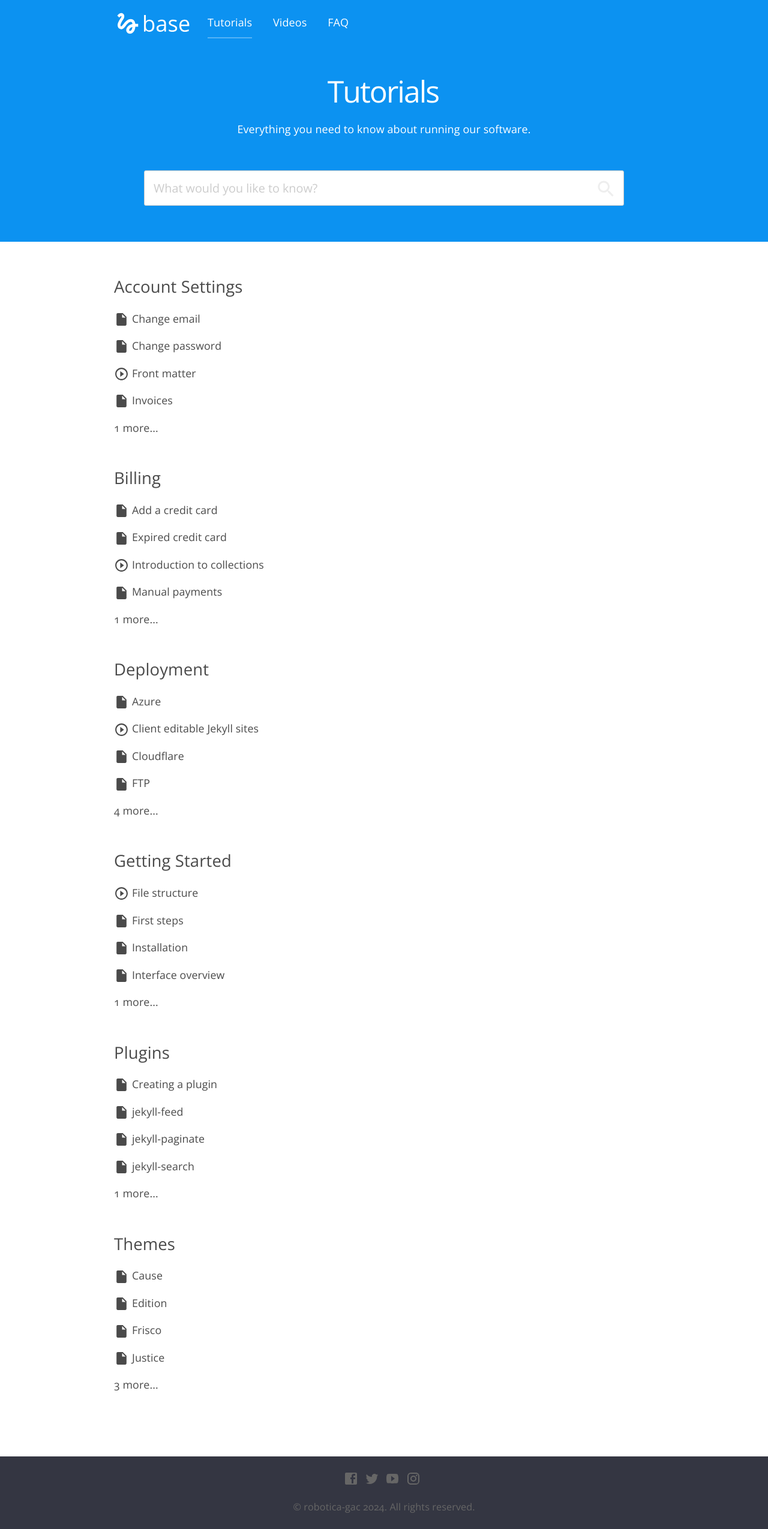
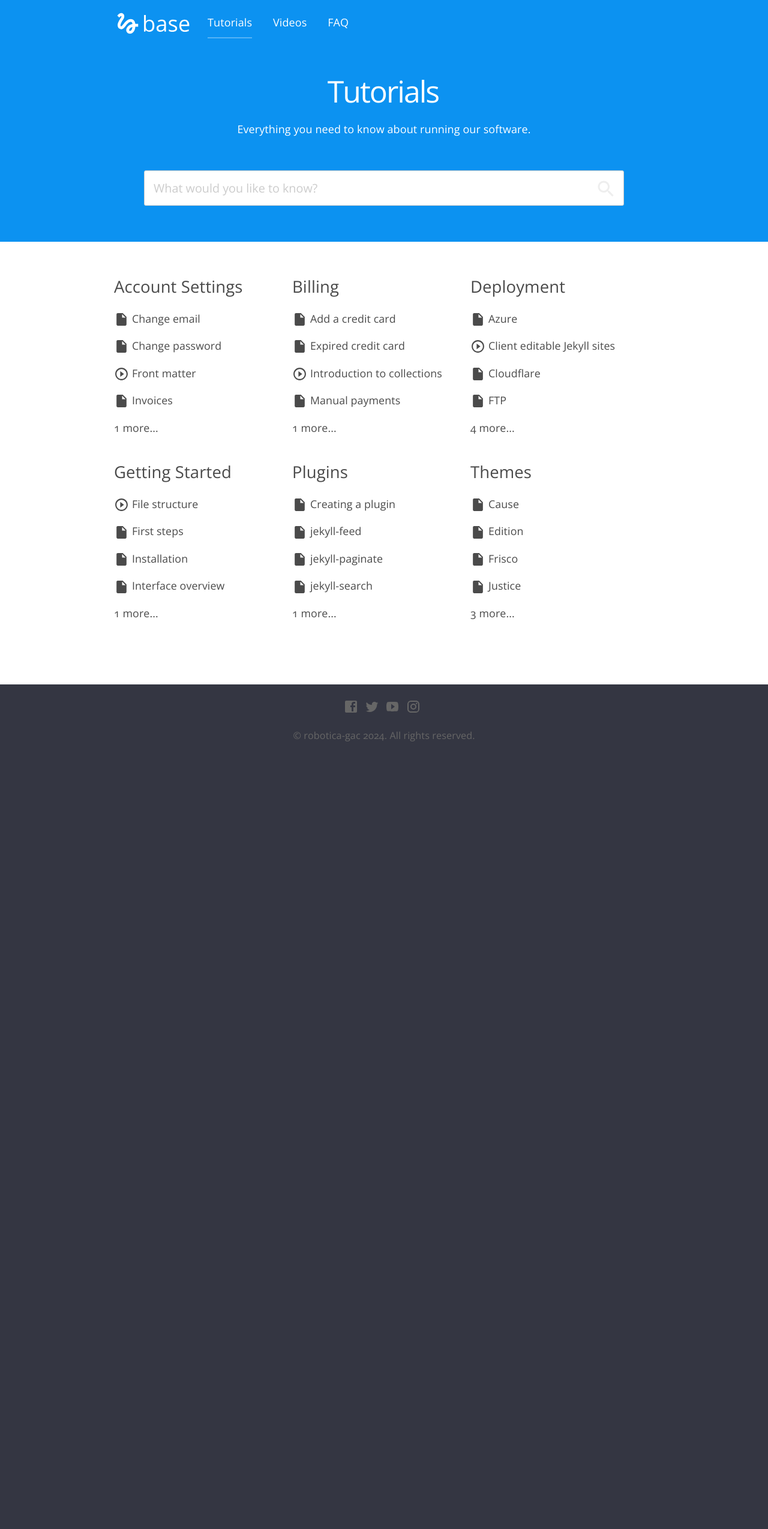
Before and after one commit to robotica-gac/robotica-gac.github.io, a Jekyll site: the page built from index.html, in a window 1280 px wide. Shown: the whole page at 60% size. Built offline with Jekyll 4.4.1, drawn with Linux system fonts in a browser that asks for light colours; nearby versions of some CDN libraries; after the commit the page ends 1262 px from its top, so only the background shows below that.

Commit message:
Revertir todo eso

```diff
--- a/_sass/tutorials.scss
+++ b/_sass/tutorials.scss
@@ -6,10 +6,12 @@
 }
 
 .categories {
-    display: grid;
-    grid-template-columns: repeat(auto-fill, 1fr);
-    gap: 10px;
-    font-size: 0.9em;
+	display: flex;
+	flex-wrap:wrap;
+	flex-direction:row;
+	justify-content:flex-start;
+	align-items:stretch;
+	font-size: .9em;
 
 	h3 {
 		font-size: 2.75rem;
```
